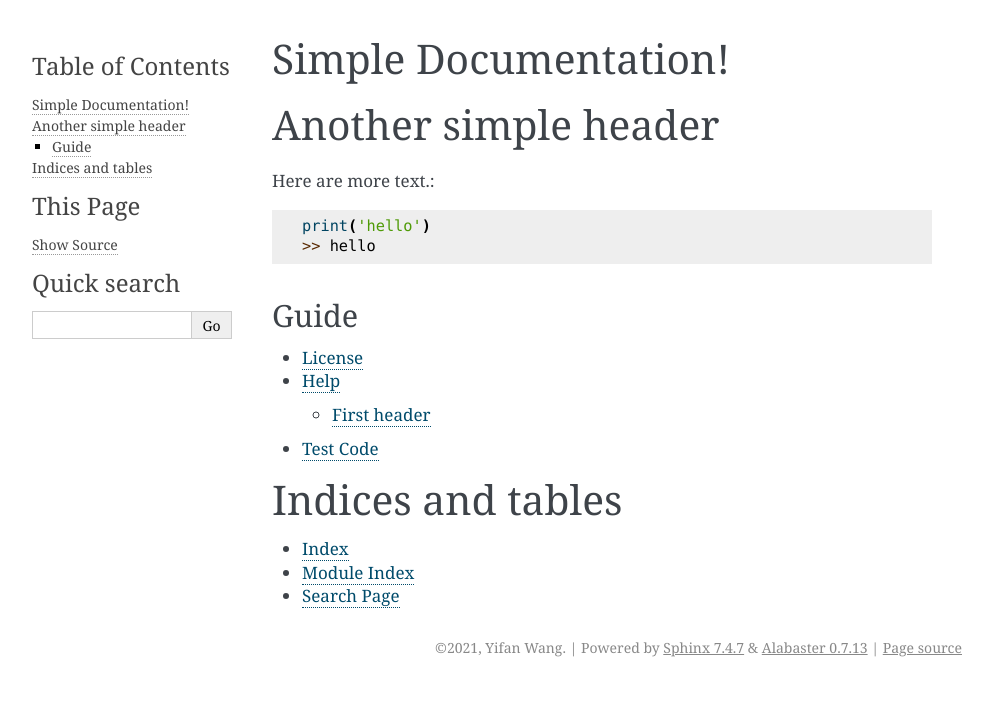
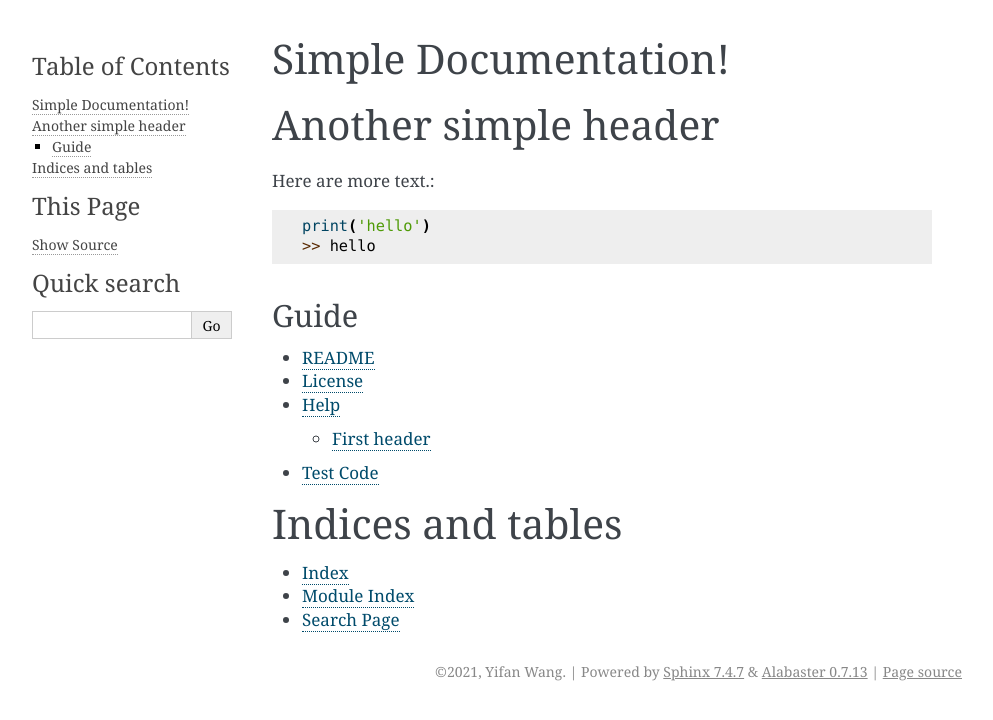
Before and after one commit to wangyifan411/test-Sphinx, a Sphinx documentation site: the page built from docs/source/index.rst, in a window 1280 px wide. Shown: the top 720 px of the page, without its empty margins (148-1141 px from the left). Built offline with Sphinx 7.4.7, drawn with Linux system fonts in a browser that asks for light colours.

Commit message:
added docs and README.rst

```diff
--- /dev/null
+++ b/README.rst
@@ -0,0 +1,3 @@
+======
+README
+======
--- /dev/null
+++ b/docs/source/includeme.rst
@@ -0,0 +1 @@
+.. include:: ../../README.rst
--- a/docs/source/index.rst
+++ b/docs/source/index.rst
@@ -16,6 +16,7 @@ Guide
 .. toctree::
    :maxdepth: 2
 
+   includeme
    license
    help
    test
```
Also changed, not shown: 2 other files.
